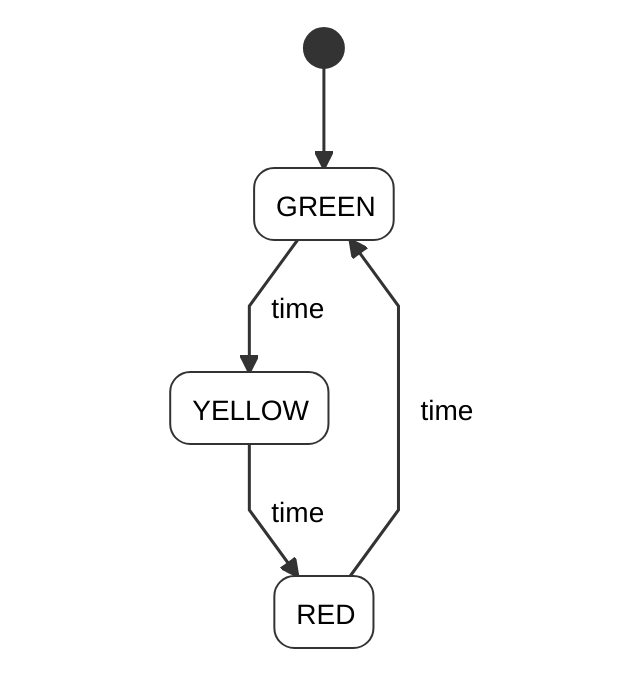
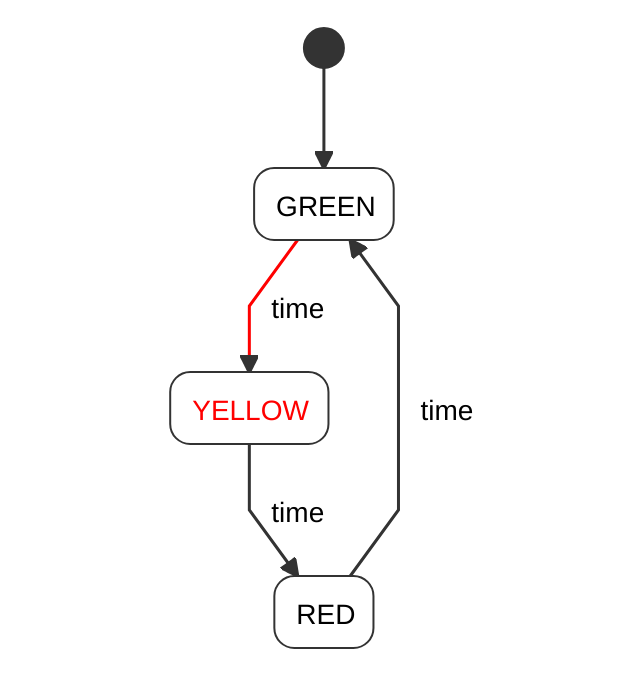
Before and after one commit to diegoperezm/simple-machine-config-xstate, a website: page examples/browser/trafficlightsPathTimer/index.html in a window 1280 px wide. Shown: the whole page, without its empty margins (287-927 px from the left). Drawn offline with Linux system fonts and the light colour scheme.

Commit message:
Start when page is open: uncomment function call.

```diff
--- a/examples/browser/trafficlightsPathTimer/index.html
+++ b/examples/browser/trafficlightsPathTimer/index.html
@@ -151,7 +151,7 @@
        }, 2000)
     }
 
-//  trafficlightsRun();
+  trafficlightsRun();
 
    </script>
 </body>
```
